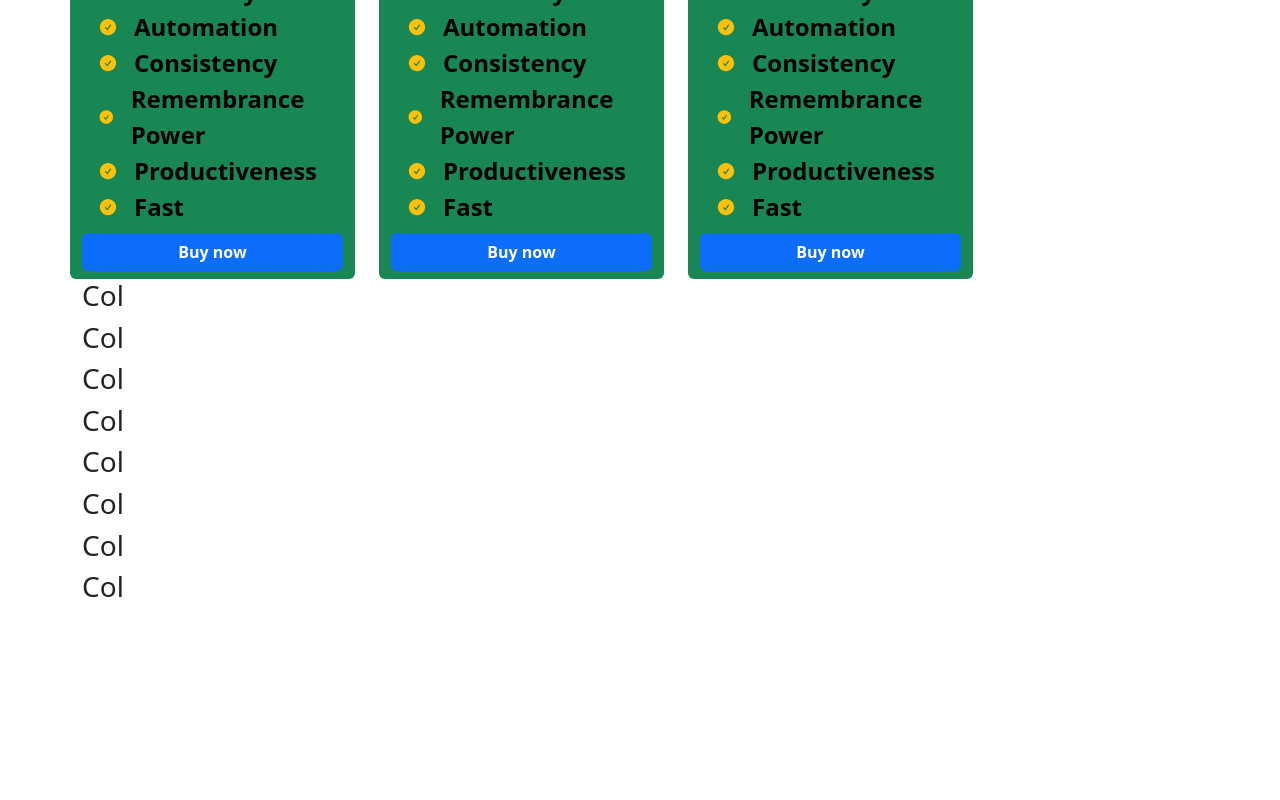
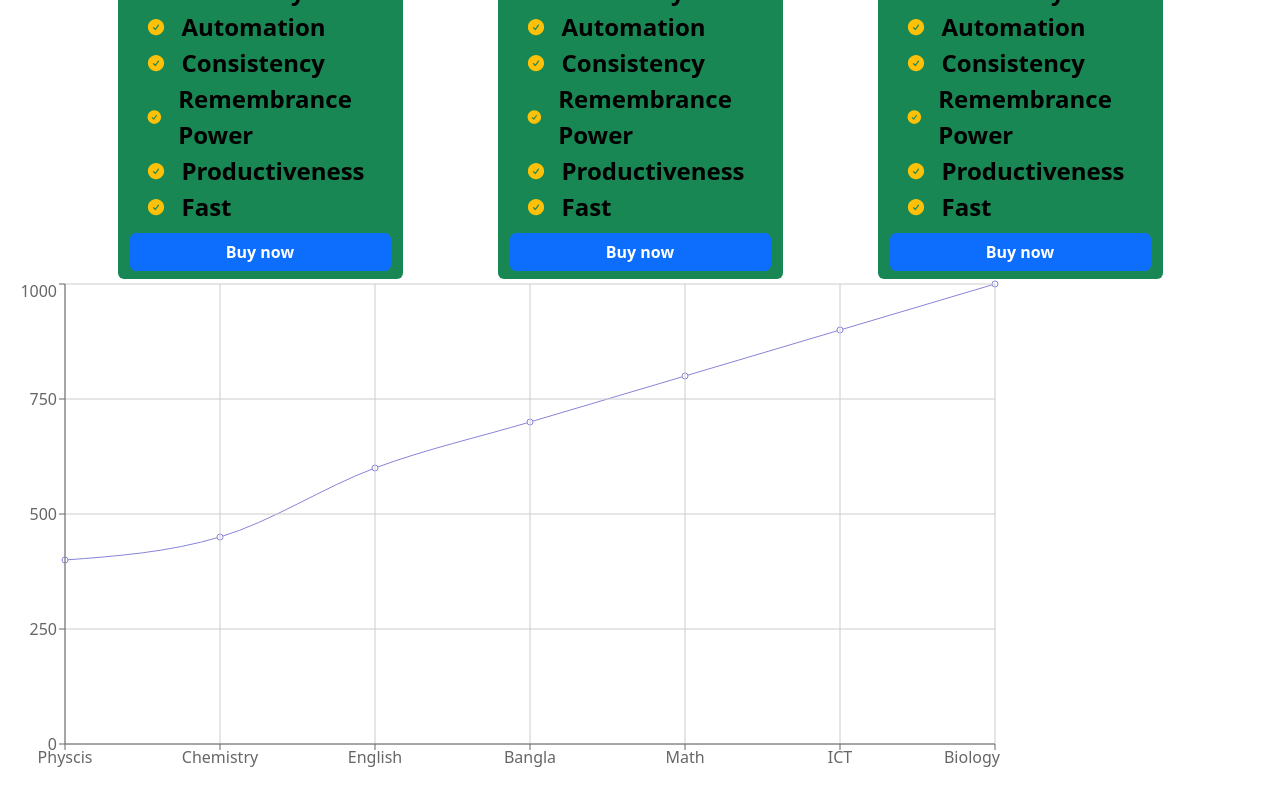
Before and after one commit to mrayhan-gh/my-practice-project, a React (Create React App) app: page / in a window 1280 px wide. Shown: the part 439-1239 px from the top of the page. Before the commit the page ends 1051 px from the top, so only its background shows below. Built offline with nearby package versions, Linux system fonts and the light colour scheme.

Commit message:
Chart added

```diff
--- a/package.json
+++ b/package.json
@@ -12,6 +12,7 @@
     "react-bootstrap": "^2.7.4",
     "react-dom": "^18.2.0",
     "react-scripts": "5.0.1",
+    "recharts": "^2.6.2",
     "web-vitals": "^2.1.4"
   },
   "scripts": {
--- a/src/App.js
+++ b/src/App.js
@@ -1,43 +1,35 @@
+import { Tooltip } from 'react-bootstrap';
 import './App.css';
 import NavBar from './Components/NavBar/NavBar';
 import Pricing from './Components/Pricing/Pricing';
+import { LineChart, Line, XAxis, YAxis, CartesianGrid } from 'recharts';
 
 function App() {
-  const name = "Rayhan"
+ const data = [
+        {name: 'Physcis', uv: 400, pv: 2400, amt: 2400},
+        {name: 'Chemistry', uv: 450, pv: 2500, amt: 2500 },
+        {name: 'English', uv: 600, pv: 2600, amt: 2600},
+        {name: 'Bangla', uv: 700, pv: 2700, amt: 2700 },
+        {name: 'Math', uv: 800, pv: 2900, amt: 2900 },
+        {name: 'ICT', uv: 900, pv: 3000, amt: 3000 },
+        {name: 'Biology', uv: 1000, pv: 3100, amt: 3100}
+]
+
   return (
     <div className="App">
-      <NavBar name={name}></NavBar>
+      <NavBar></NavBar>
       <h1 className='text-center fs-1 bg-warning p-1'>Best deal of the town!</h1>
       <Pricing></Pricing>
-        <div className='container'>
-          <div className='row row-cols-3 row-cols-sm-1'>
-              <div className='col'>
-                      <h3>Col</h3>
-              </div>
-              <div className='col'>
-                      <h3>Col</h3>
-              </div>
-              <div className='col'>
-                      <h3>Col</h3>
-              </div>
-              <div className='col'>
-                      <h3>Col</h3>
-              </div>
-              <div className='col'>
-                      <h3>Col</h3>
-              </div>
-              <div className='col'>
-                      <h3>Col</h3>
-              </div>
-              <div className='col'>
-                      <h3>Col</h3>
-              </div>
-              <div className='col'>
-                      <h3>Col</h3>
-              </div>
+      <LineChart width={1000} height={500} data={data}>
 
-          </div>
-        </div>
+        <Line dataKey='uv' type='monotone' stroke='#8884d8'></Line>
+        <CartesianGrid stroke='#ccc'></CartesianGrid>
+        <XAxis dataKey='name'></XAxis>
+        <YAxis ></YAxis>
+        <Tooltip></Tooltip>
+
+      </LineChart>
+
   </div>
   );
 }
--- a/src/Components/Pricing/Pricing.js
+++ b/src/Components/Pricing/Pricing.js
@@ -44,7 +44,7 @@ const Pricing = () => {
 
     return (
         <div className='container'>
-            <div className='row gap-4 row-cols-1 row-cols-sm-1 row-cols-md-2 row-cols-lg-3 row-cols-xlg-3  '>
+            <div className='row justify-content-around row-cols-md-3 row-cols-sm-1 row-cols-1'>
             {
                 pricingOptions.map(priceOption => <PriceCard key={priceOption.id} priceOption={priceOption} ></PriceCard>)
             }
```
Also changed, not shown: 1 other file (tests, documents, lock files or other folders).
